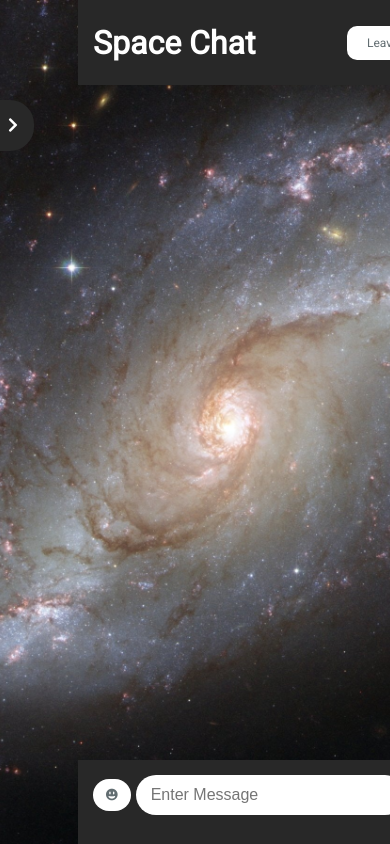
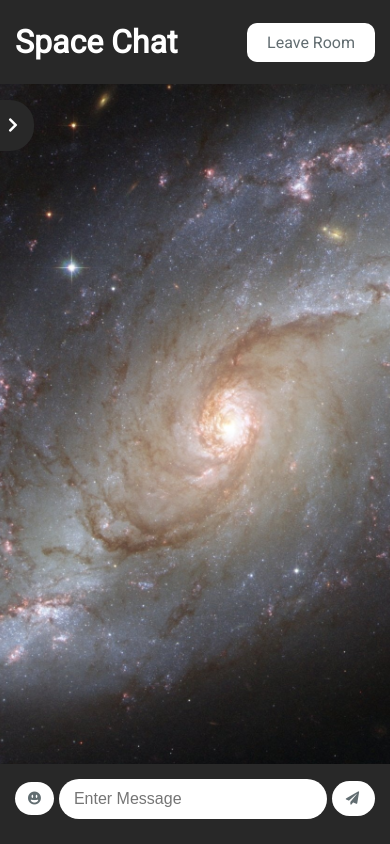
Before and after one commit to hoangan-bonieeror/space-chat-app, a website: page public/chat.html in a window 390 px wide. Drawn offline with nearby package versions, Linux system fonts and the light colour scheme; no server answers.

Commit message:
Update css

```diff
--- a/public/css/style.css
+++ b/public/css/style.css
@@ -48,12 +48,12 @@
 body {
 	font-family: 'Roboto', sans-serif;
 	font-size: 16px;
-	/* background: linear-gradient(-45deg, #ee7752, #e73c7e, #23a6d5, #23d5ab);  */
-	/* background-size: cover;
+	/* background: linear-gradient(-45deg, #ee7752, #e73c7e, #23a6d5, #23d5ab);
+	animation: gradient 15s ease infinite;
+	background-image : url("../assets/space-background.jpg");*/
+	background-size: cover;
 	background-position: center;
-	animation: gradient 15s ease infinite;
-	background-image : url("../assets/space-background.jpg");
-	background-repeat: no-repeat; */
+	background-repeat: no-repeat;
 	background: black;
 	overflow: hidden;
 	width: 100vw !important;
@@ -64,6 +64,8 @@ body {
 canvas {
 	background: url('../assets/space-background.jpg') no-repeat center center;
     background-size: cover;
+	background-position: center;
+	background-repeat: no-repeat;
 }
 
 ul {
@@ -434,31 +436,39 @@ a {
 @media (max-width: 980px) {
 	body {
 		background-attachment: fixed;
-	}
-	.chat-header {
-		width: 100vw;
-		position: fixed;
-		top: 0;
-		height: 85px;
+		height: calc(var(--vh, 1vh) * 100);
 	}
 
 	.chat-container {
 		position: fixed;
-		top: 85px;
-		height: calc(100vh - 85px - 10%);
+		top : 0;
+		display: grid;
+		grid-template-areas: 'header' 'main' 'footer';
+		grid-template-rows: 10% 80% 10%;
+		gap: 2px;
+		left: unset;
 		width: 100vw;
-		margin: unset;
-		border-radius: unset;
+		height: 100%;
+		border-radius: 0;
+	}
+	.chat-header {
+		grid-area: header;
+		height: unset;
 	}
 
 	.chat-main {
-		display: block;
-		height: 100%;
+		grid-area: main;
+		margin: unset;
+		border-radius: unset;
+		display: unset;
+		grid-template-columns: unset;
+		width: 100%;
+		height: unset;
 		position: relative;
 	}
 
 	.chat-sidebar {
-		height: calc(100vh - 70px);
+		height: 100%;
 		position: absolute;
 		top: 0;
 		left: 0;
@@ -469,6 +479,7 @@ a {
 	}
 
 	.chat-messages {
+		width: 100%;
 		height: 100%;
 	}
 
@@ -477,8 +488,8 @@ a {
 	}
 
 	.chat-form-container {
-		position: fixed;
-		bottom: 0;
+		grid-area: footer;
+		height: unset;
 	}
 
 	#emoji-content {
@@ -487,9 +498,14 @@ a {
 		bottom: 10vh;
 		z-index: 2000;
 	}
+
+	.join-container {
+		width: 80vw;
+		left: 10vw;
+	}
 }
 
-@media (max-width: 700px) {
+/* @media (max-width: 700px) {
 	.chat-sidebar {
 		height: calc(100vh - 140px);
 		position: absolute;
@@ -513,4 +529,4 @@ a {
 	.btn, .join-main input[type='text'] {
 		font-size: 12px;
 	}
-}
+} */
--- a/public/js/main.js
+++ b/public/js/main.js
@@ -4,6 +4,13 @@ const listUser = document.querySelector('#users')
 const roomeName = document.getElementById('room-name')
 const iconBtn = document.getElementById("icon-btn")
 const notificationSoundElement = document.getElementById('notification-sound')
+
+
+window.addEventListener('resize', () => {
+    // We execute the same script as before
+    let vh = window.innerHeight * 0.01;
+    document.documentElement.style.setProperty('--vh', `${vh}px`);
+  });
 
 let { username, room } = Qs.parse(location.search, {
     ignoreQueryPrefix : true
@@ -125,6 +132,7 @@ function outputMessage(obj) {
     }
 
     document.querySelector('.chat-messages').appendChild(div)
+    div.focus()
 }
 
 function getInputSelection(el) {
```
